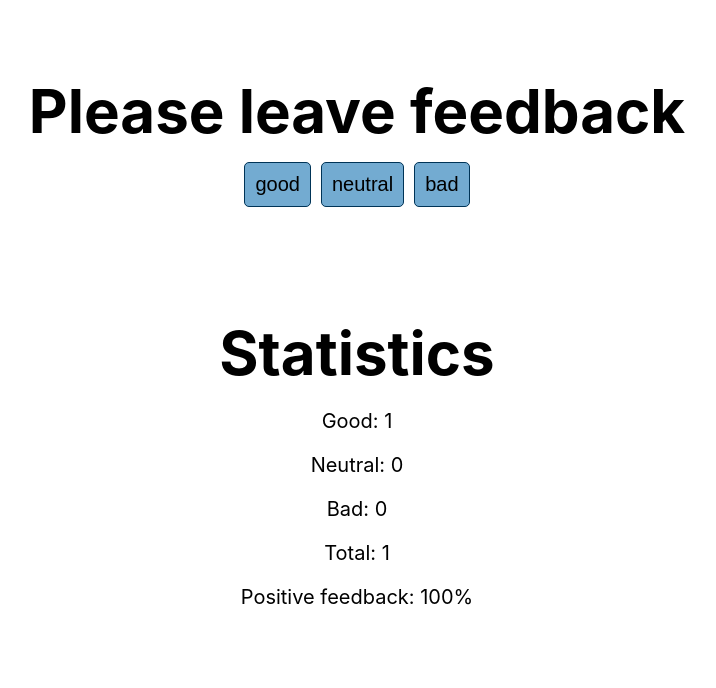
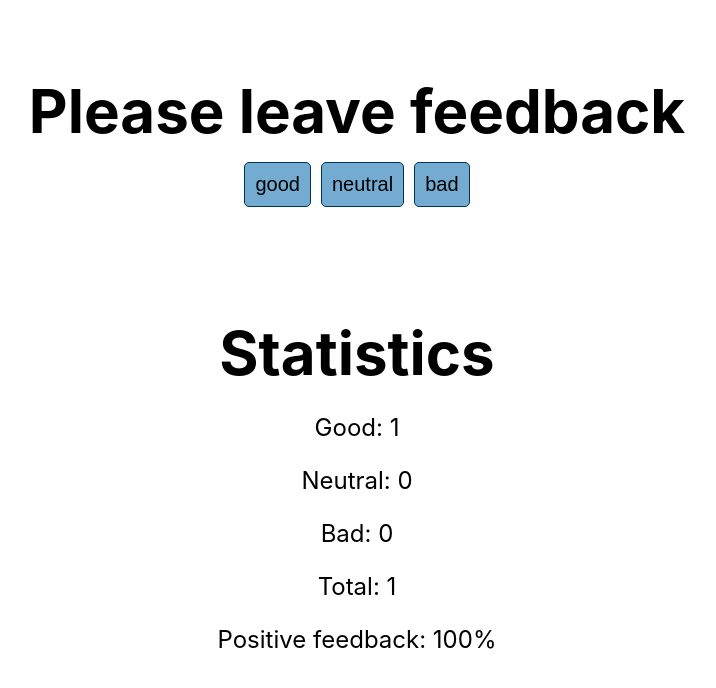
Before and after one commit to AcOo0/goit-react-hw-02-feedback, a React (Create React App) app: page / in a window 1280 px wide. Both pictures are taken after a click on the button "good". Shown: the top 688 px of the page, without its empty margins (283-999 px from the left). Built offline with nearby package versions, Linux system fonts and the light colour scheme.

Commit message:
Update statistics.module.css

```diff
--- a/src/components/Feedback/Statistics/statistics.module.css
+++ b/src/components/Feedback/Statistics/statistics.module.css
@@ -1,3 +1,3 @@
 .text {
-  font-size: 20px;
+  font-size: 24px;
 }
```
